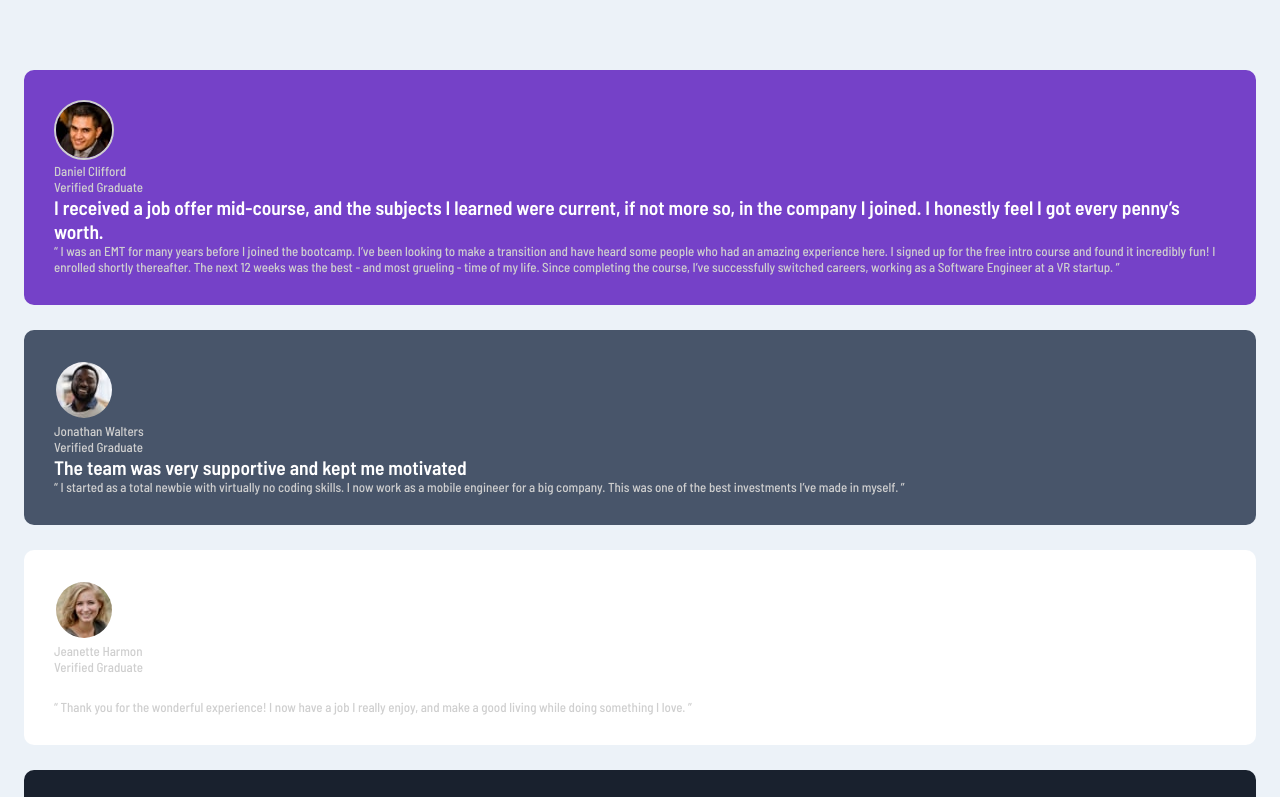
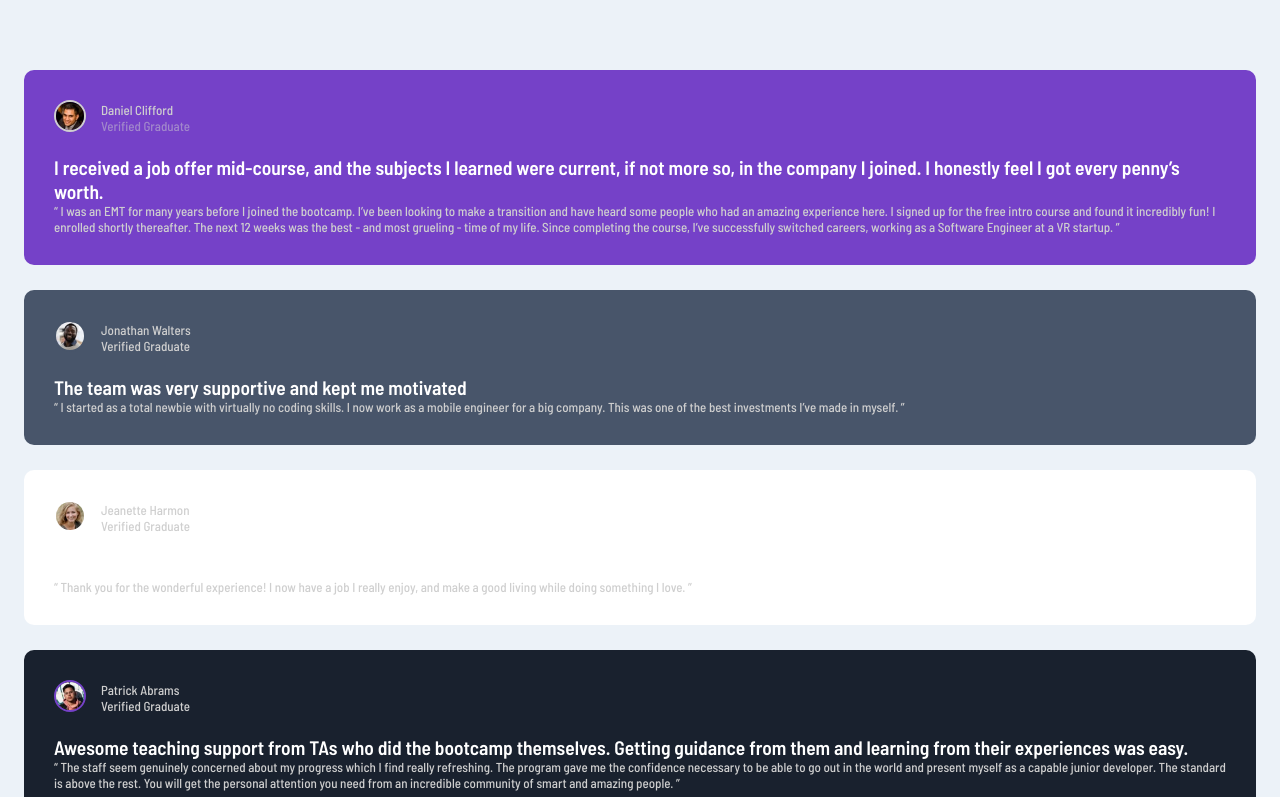
Before and after one commit to madegilangaditya/testimonials-grid-section-main, a plain HTML site: page index.html in a window 1280 px wide. Shown: the top 797 px of the page. Drawn offline with Linux system fonts and the light colour scheme.

Commit message:
add for card

```diff
--- a/scss/style.scss
+++ b/scss/style.scss
@@ -31,6 +31,14 @@ h1,h2{
     .profile{
         img{
             border-color: $neutral1;
+        }
+
+        &-name{
+            color: $neutral1;
+        }
+
+        &-graduate{
+            color: rgba($neutral1, 0.5);
         }
     }
 }
@@ -74,8 +82,18 @@ section{
 }
 
 .profile{
+    display: flex;
+    align-items: center;
+    gap: 15px;
+    margin-bottom: 20px;
+
+    .profile-image{
+        max-width: 32px;
+    }
+
     img{
         border-radius: 50%;
         border: 2px solid #fff;
+        width: 100%;
     }
 }
```
Also changed, not shown: scss/style.css.
